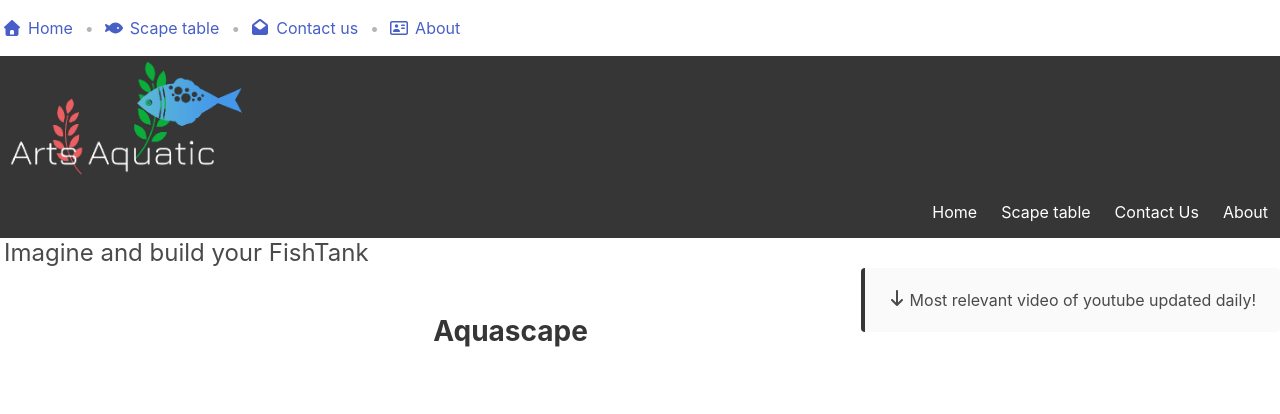
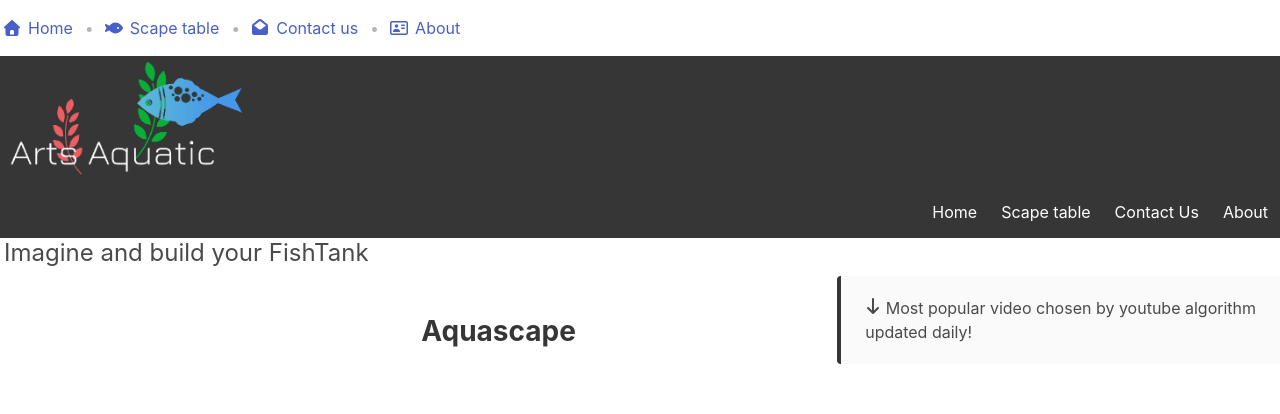
Before and after one commit to Mirran64/Art-Acquatic, a website: page homePage.html in a window 1280 px wide. Shown: the top 414 px of the page. Drawn offline with nearby package versions, Linux system fonts and the light colour scheme.

Commit message:
minor change to the message of homepage

```diff
--- a/homePage.html
+++ b/homePage.html
@@ -93,12 +93,14 @@
 
         </nav>
         <main class="">
-            <article class="message is-dark is-pulled-right ">
+            <article class="message is-dark is-pulled-right mt-2">
                 <div class="message-body">
                     <span class="icon is-small">
                         <i class="fas fa-arrow-down"  aria-hidden="true"></i>
                     </span>
-                     Most relevant video of youtube updated daily!
+                    Most popular video chosen by youtube algorithm
+                    <br>
+                    updated daily!
                 </div>
               </article>
         <div class="container has-text-centered ">
```
